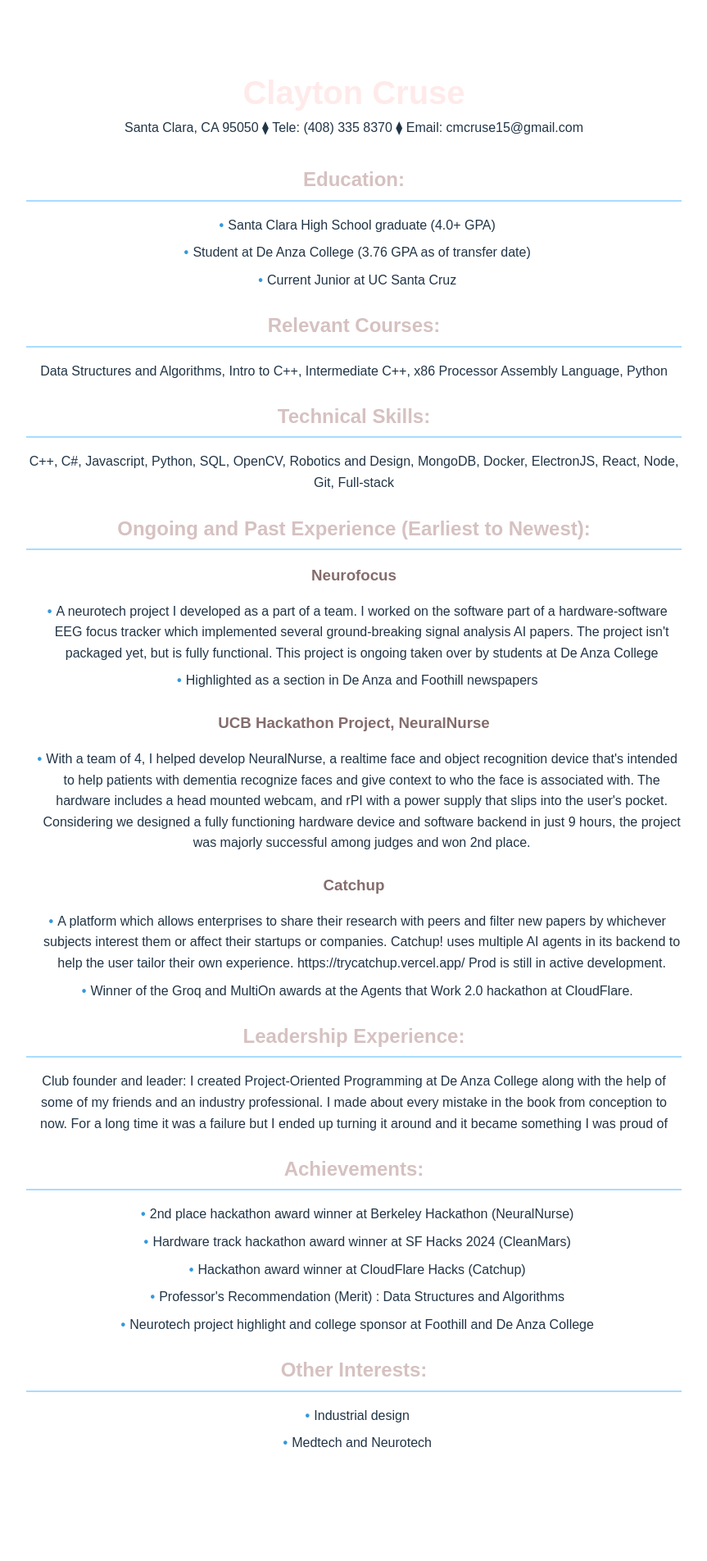
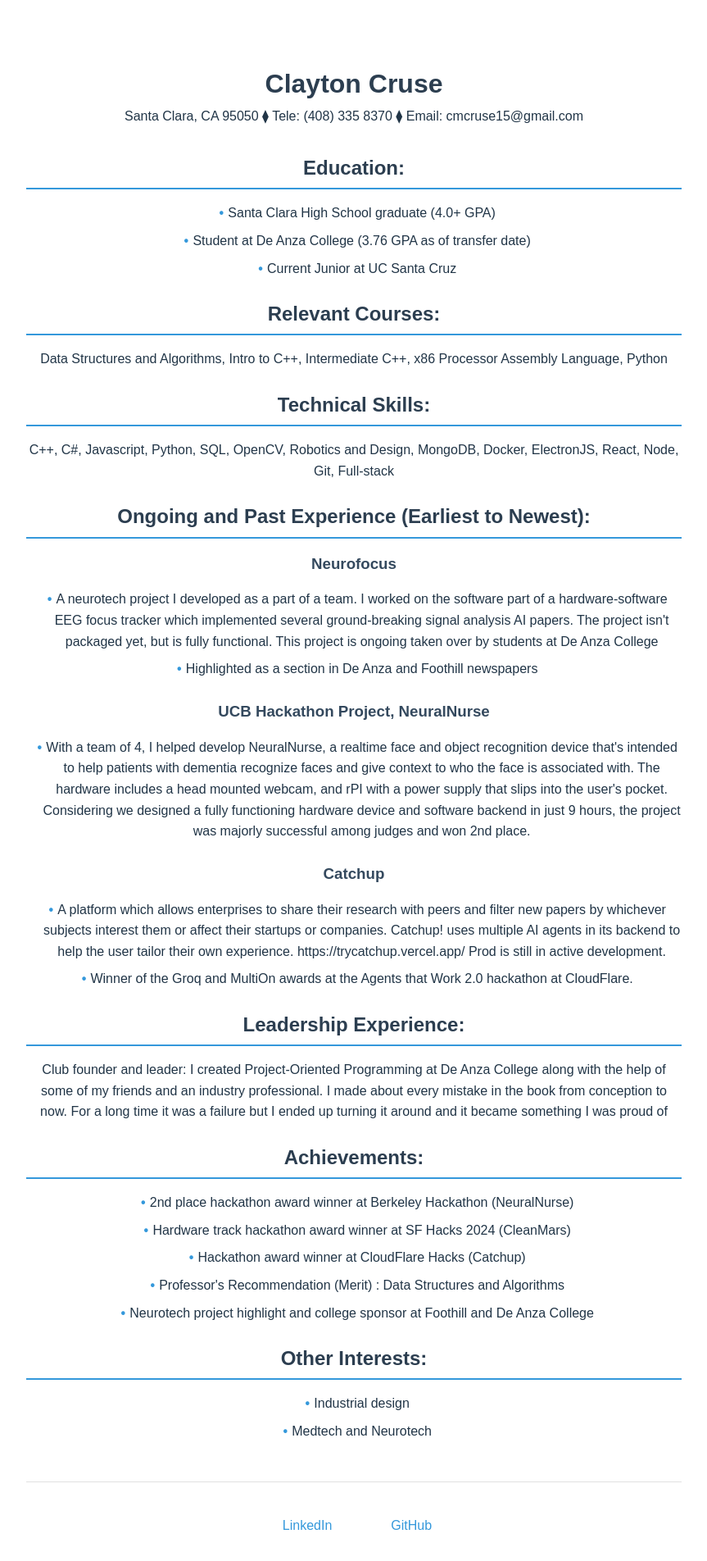
Before and after one commit to raccoonhands1/raccoonware-personal-website, a Vue app: page / in a window 1280 px wide. Shown: the top 1904 px of the page at 82% size, without its empty margins (208-1071 px from the left). Before the commit the page ends 1861 px from the top, so only its background shows below. Built offline with nearby package versions, Linux system fonts and the light colour scheme; the HTML template or start-up script is replaced by a standard one.

Commit message:
boring ol resume

```diff
--- a/src/components/MainPage.vue
+++ b/src/components/MainPage.vue
@@ -96,7 +96,7 @@ onMounted(() => {
         renderer.render(scene, camera);
     }
 
-    const raycaster = new THREE.Raycaster();
+    // const raycaster = new THREE.Raycaster();
     const pointer = new THREE.Vector2();
 
     function onPointerMove(event: any) {
--- a/src/components/Resume.vue
+++ b/src/components/Resume.vue
@@ -7,6 +7,10 @@ const sections = {
     location: "Santa Clara, CA 95050",
     phone: "(408) 335 8370",
     email: "cmcruse15@gmail.com"
+  },
+  social: {
+    linkedin: "https://www.linkedin.com/in/claytoncruse",
+    github: "https://github.com/claytoncruse"
   },
   education: [
     "Santa Clara High School graduate (4.0+ GPA)",
@@ -137,6 +141,16 @@ const sections = {
         </li>
       </ul>
     </section>
+
+    <!-- Social Links -->
+    <footer class="social-links">
+      <a :href="sections.social.linkedin" target="_blank" class="social-link">
+        <i class="fab fa-linkedin"></i> LinkedIn
+      </a>
+      <a :href="sections.social.github" target="_blank" class="social-link">
+        <i class="fab fa-github"></i> GitHub
+      </a>
+    </footer>
   </div>
 </template>
 
@@ -155,22 +169,20 @@ const sections = {
 }
 
 h1 {
-  font-size: 2.5rem;
+  font-size: 2rem;
   margin-bottom: 0.5rem;
-  color: #ffeaea;
-  font-weight: 800;
-
+  color: #2c3e50;
 }
 
 h2 {
-  color: #d6c1c1;
-  border-bottom: 2px solid #a8dcff;
+  color: #2c3e50;
+  border-bottom: 2px solid #3498db;
   padding-bottom: 0.3rem;
   margin: 1.5rem 0 1rem 0;
 }
 
 h3 {
-  color: #856d6d;
+  color: #34495e;
   margin: 1rem 0 0.5rem 0;
 }
 
@@ -203,4 +215,35 @@ li:before {
 p {
   margin: 0.5rem 0;
 }
+
+.social-links {
+  display: flex;
+  justify-content: center;
+  gap: 2rem;
+  margin-top: 3rem;
+  padding-top: 2rem;
+  border-top: 1px solid #e1e1e1;
+}
+
+.social-link {
+  display: flex;
+  align-items: center;
+  gap: 0.5rem;
+  text-decoration: none;
+  color: #3498db;
+  padding: 0.5rem 1rem;
+  border-radius: 5px;
+  transition: all 0.3s ease;
+}
+
+.social-link:hover {
+  background-color: #3498db;
+  color: white;
+}
+
+@media print {
+  .social-links {
+    display: none;
+  }
+}
 </style>
```
